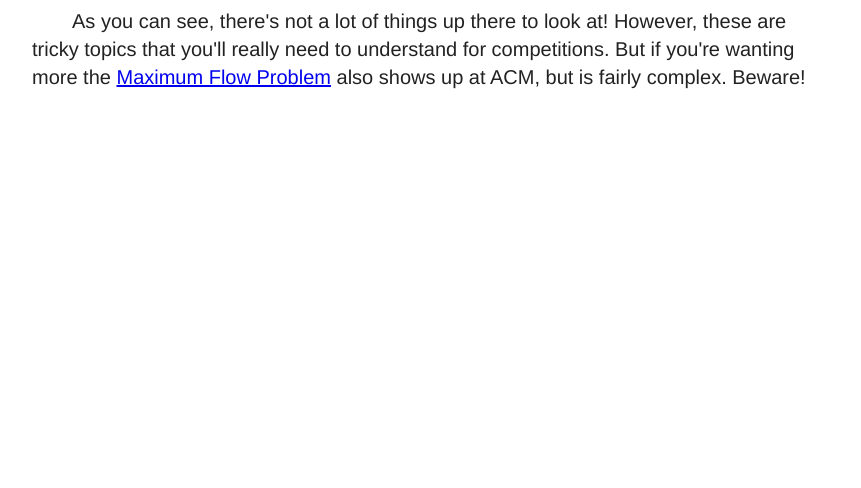
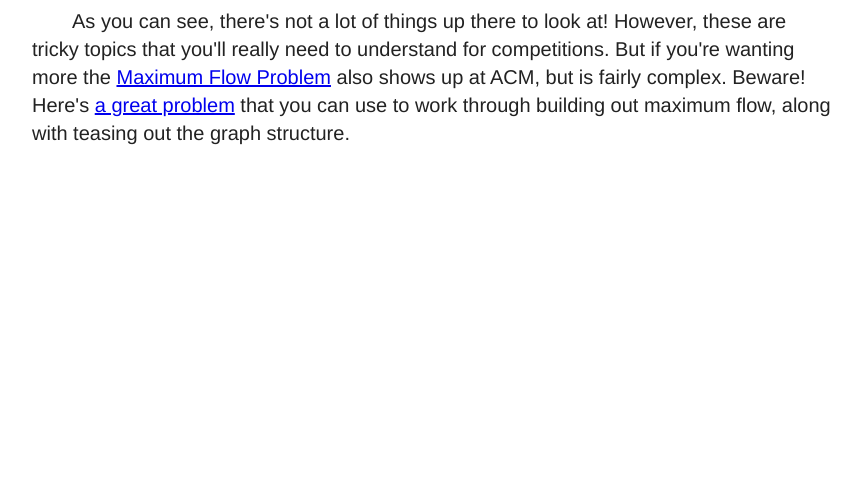
Before and after one commit to MercerBinaryBears/Slides, a plain HTML site: page 2017/10-26.html in a window 1280 px wide. Shown: the part 312-800 px from the top of the page, without its empty margins (208-1069 px from the left). Drawn offline with Linux system fonts and the light colour scheme.

Commit message:
Updating with the link

```diff
--- a/2017/10-26.html
+++ b/2017/10-26.html
@@ -31,7 +31,9 @@
         As you can see, there's not a lot of things up there to look at! However, these are tricky topics
         that you'll really need to understand for competitions. But if you're wanting more the
         <a href="https://www.hackerearth.com/practice/algorithms/graphs/maximum-flow/tutorial/">Maximum Flow Problem</a>
-        also shows up at ACM, but is fairly complex. Beware!
+        also shows up at ACM, but is fairly complex. Beware! Here's
+        <a href="http://problems.aprilandchip.com/problems/156/pdf">a great problem</a> that you can use to work through
+        building out maximum flow, along with teasing out the graph structure.
         </p>
         <script src="../analytics.js"></script>
     </body>
```
